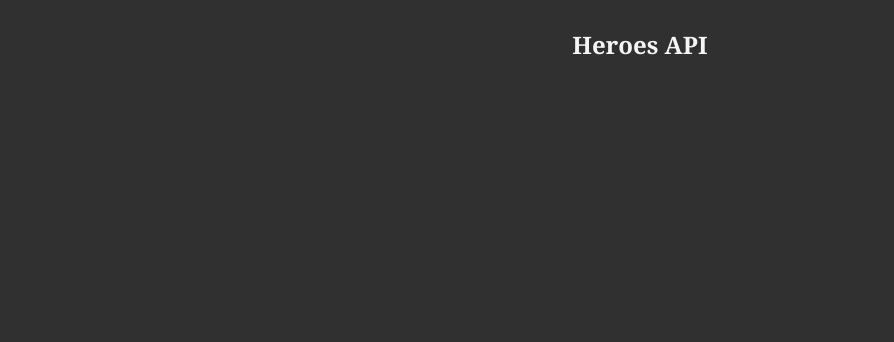
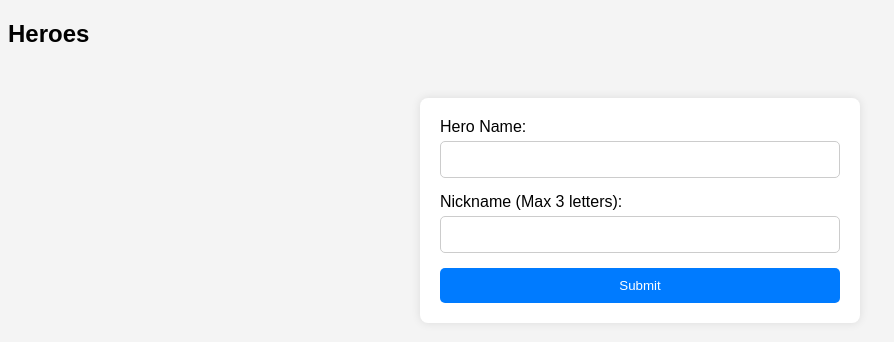
Before and after one commit to Sarmad426/FastAPI, a FastAPI app: page /heroes/ in a window 1280 px wide. Before the commit the part shown is almost empty. Shown: the top 342 px of the page, without its empty margins (0-894 px from the left). Run offline with FastAPI, Linux system fonts and the light colour scheme.

Commit message:
Created a basic form to create heroes

```diff
--- a/poetry-class/poetryclass/static/styles.css
+++ b/poetry-class/poetryclass/static/styles.css
@@ -1,11 +1,42 @@
 body {
-  background-color: rgb(48, 48, 48);
-  color: rgb(245, 245, 245) !important;
-  font-family: Cambria, Cochin, Georgia, Times, "Times New Roman", serif;
+  font-family: Arial, sans-serif;
+  background-color: #f4f4f4;
 }
 
-.container {
-  display: flex;
-  align-items: center;
-  justify-content: center;
+.container form {
+  max-width: 400px;
+  margin: 50px auto;
+  padding: 20px;
+  background-color: #fff;
+  border-radius: 8px;
+  box-shadow: 0px 0px 10px rgba(0, 0, 0, 0.1);
 }
+
+.container label {
+  display: block;
+  margin-bottom: 5px;
+}
+
+.container input[type="text"] {
+  width: 100%;
+  padding: 10px;
+  margin-bottom: 15px;
+  border: 1px solid #ccc;
+  border-radius: 5px;
+  box-sizing: border-box;
+}
+
+.container button {
+  display: block;
+  width: 100%;
+  padding: 10px;
+  background-color: #007bff;
+  color: #fff;
+  border: none;
+  border-radius: 5px;
+  cursor: pointer;
+}
+
+.container button:hover {
+  background-color: #0056b3;
+}
--- a/poetry-class/poetryclass/templates/index.html
+++ b/poetry-class/poetryclass/templates/index.html
@@ -4,11 +4,68 @@
     <meta charset="UTF-8" />
     <meta name="viewport" content="width=device-width, initial-scale=1.0" />
     <title>Heroes API</title>
-    <link rel="stylesheet" href="../static/styles.css" />
+    <!-- <link rel="stylesheet" href="../static/styles.css" /> -->
+    <style>
+      body {
+        font-family: Arial, sans-serif;
+        background-color: #f4f4f4;
+      }
+
+      .container form {
+        max-width: 400px;
+        margin: 50px auto;
+        padding: 20px;
+        background-color: #fff;
+        border-radius: 8px;
+        box-shadow: 0px 0px 10px rgba(0, 0, 0, 0.1);
+      }
+
+      .container label {
+        display: block;
+        margin-bottom: 5px;
+      }
+
+      .container input[type="text"] {
+        width: 100%;
+        padding: 10px;
+        margin-bottom: 15px;
+        border: 1px solid #ccc;
+        border-radius: 5px;
+        box-sizing: border-box;
+      }
+
+      .container button {
+        display: block;
+        width: 100%;
+        padding: 10px;
+        background-color: #007bff;
+        color: #fff;
+        border: none;
+        border-radius: 5px;
+        cursor: pointer;
+      }
+
+      .container button:hover {
+        background-color: #0056b3;
+      }
+    </style>
   </head>
   <body>
     <div class="container">
-      <h2>Heroes API</h2>
+      <h2>Heroes</h2>
+      <form method="post">
+        <label for="heroName">Hero Name:</label>
+        <input type="text" id="heroName" name="heroName" required />
+        <label for="nickname">Nickname (Max 3 letters):</label>
+        <input
+          type="text"
+          id="nickname"
+          name="nickname"
+          maxlength="3"
+          required
+        />
+        <button type="submit">Submit</button>
+      </form>
     </div>
   </body>
 </html>
```
